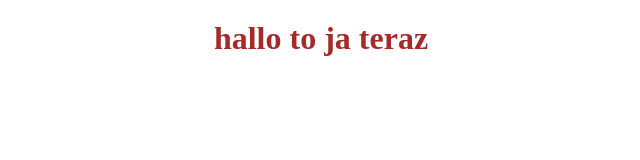
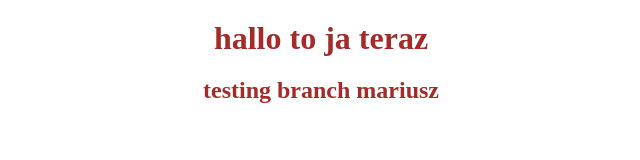
Before and after one commit to xxxmarxxx/git-testing, a plain HTML site: page index.html in a window 1280 px wide. Shown: the whole page, without its empty margins (319-959 px from the left). Drawn offline with Linux system fonts and the light colour scheme.

Commit message:
change on branch mariusz

```diff
--- a/index.css
+++ b/index.css
@@ -4,7 +4,7 @@
     box-sizing: border-box;
 }
 
-h1{
+h1, h2{
     margin-top: 20px;
     color: brown;
     text-align: center;
--- a/index.html
+++ b/index.html
@@ -9,6 +9,7 @@
 <body>
 
 <H1>hallo to ja teraz</H1>
+<h2>testing branch mariusz</h2>
 
 
 
```
